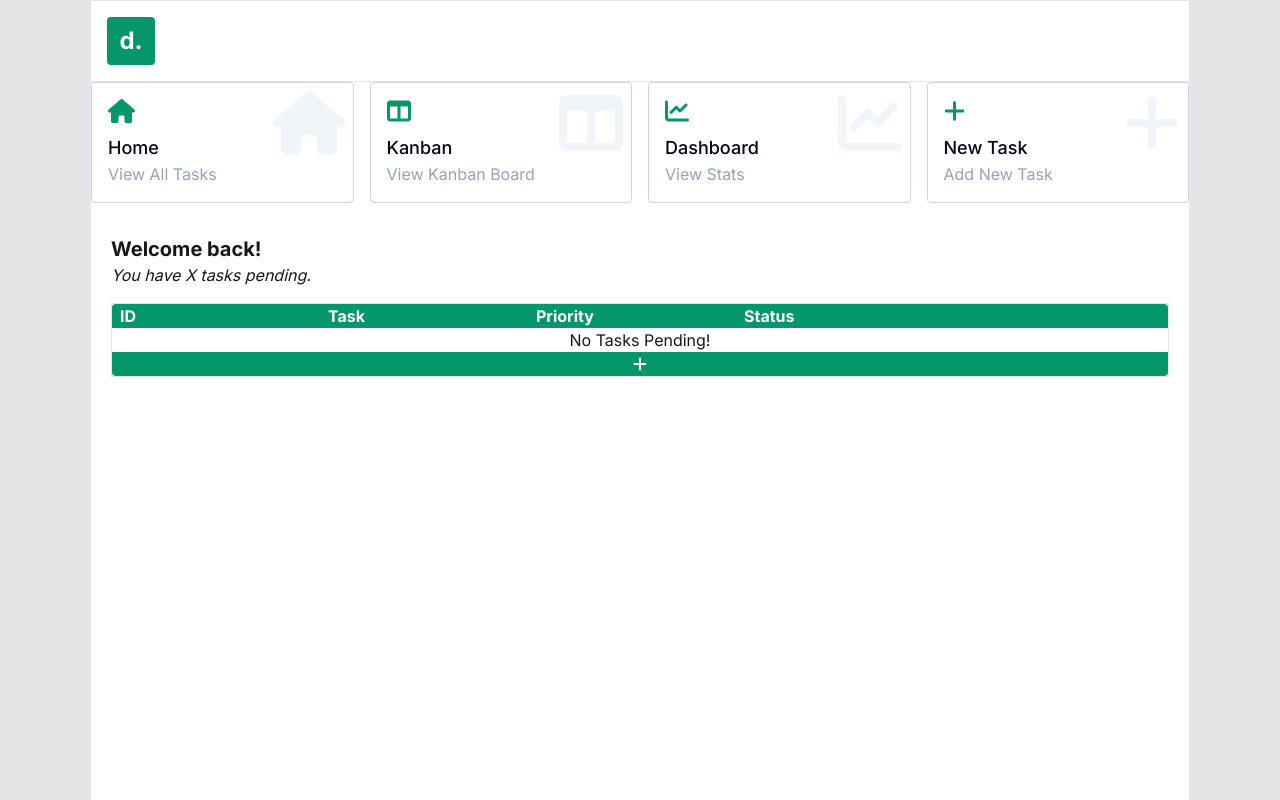
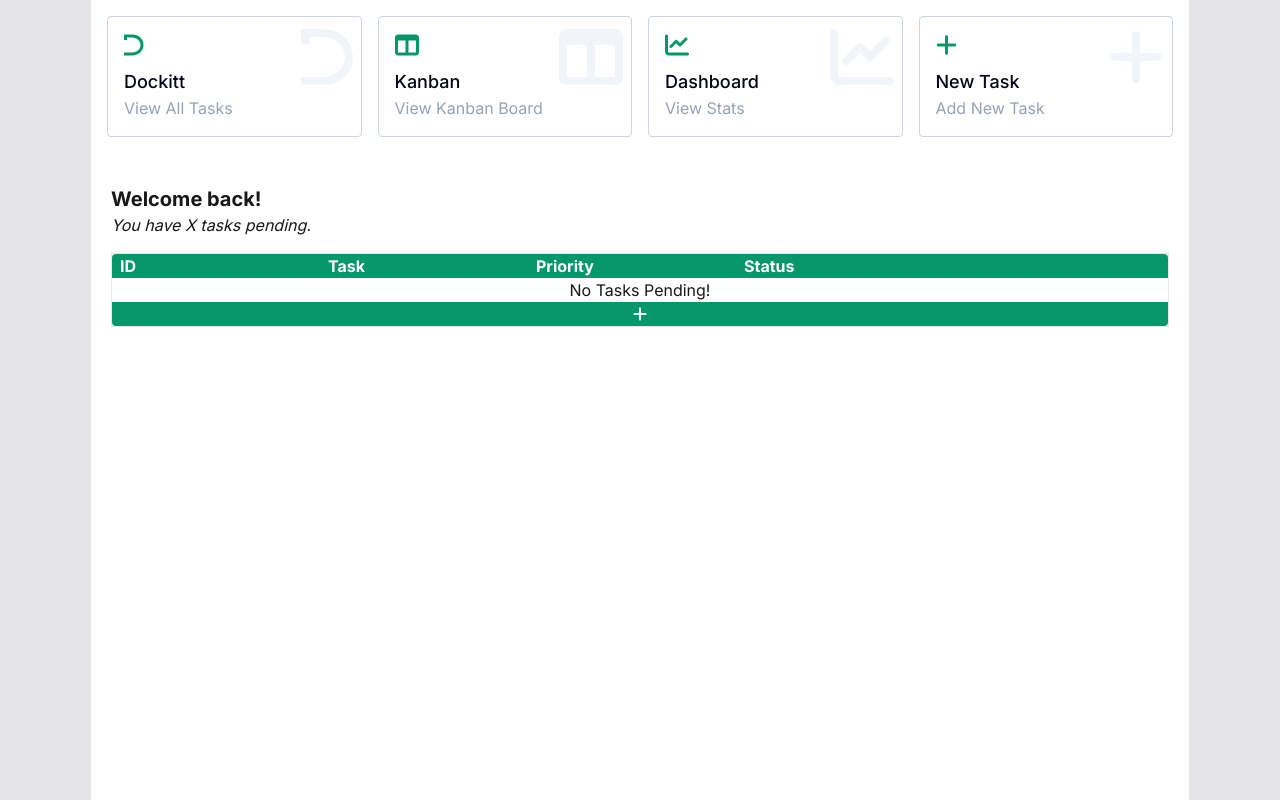
Before and after one commit to williamalowe/next-dockitt, a Next.js app: page / in a window 1280 px wide. Built offline with nearby package versions, Linux system fonts and the light colour scheme.

Commit message:
feat: add alternative navbar

```diff
--- a/src/app/layout.tsx
+++ b/src/app/layout.tsx
@@ -22,9 +22,7 @@
       <body className={`${inter.className} bg-zinc-200 text-zinc-900 min-h-screen`}>
         <Container>
           <Header />
-          <LinkContainer />
           {children}
-
         </Container>
       </body>
     </html>
--- a/src/components/header.tsx
+++ b/src/components/header.tsx
@@ -1,17 +1,50 @@
-"use client";
-import Link from "next/link";
-import { usePathname } from "next/navigation";
-import LinkContainer from "./link-container";
+import {
+  faChartLine,
+  faPlus,
+  faTableColumns,
+} from "@fortawesome/free-solid-svg-icons";
+import LinkCard from "./link-card";
+import { FontAwesomeIcon } from "@fortawesome/react-fontawesome";
+import { faDyalog } from "@fortawesome/free-brands-svg-icons";
 
 export default function Header() {
-
+  const navLinks = [
+    {
+      title: "Dockitt",
+      subtitle: "View All Tasks",
+      href: "/",
+      icon: faDyalog,
+    },
+    {
+      title: "Kanban",
+      subtitle: "View Kanban Board",
+      href: "/kanban",
+      icon: faTableColumns,
+    },
+    {
+      title: "Dashboard",
+      subtitle: "View Stats",
+      href: "/dashboard",
+      icon: faChartLine,
+    },
+    {
+      title: "New Task",
+      subtitle: "Add New Task",
+      href: "/new-task",
+      icon: faPlus,
+    },
+  ];
   return (
-    <header className="border-y p-4 flex items-center">
-      <Link href="/">
-        <div className="bg-emerald-600 w-12 h-12 text-white flex items-center justify-center text-2xl font-bold rounded">
-          d.
-        </div>
-      </Link>
-    </header>
+    <nav className="grid gap-4 grid-cols-2 lg:grid-cols-4 p-4">
+      {navLinks.map((link) => (
+        <LinkCard
+          key={link.href}
+          title={link.title}
+          subtitle={link.subtitle}
+          href={link.href}
+          icon={link.icon}
+        />
+      ))}
+    </nav>
   );
 }
--- a/src/components/link-container.tsx
+++ /dev/null
@@ -1,49 +0,0 @@
-import {
-  faChartLine,
-  faHouse,
-  faPlus,
-  faTableColumns,
-} from "@fortawesome/free-solid-svg-icons";
-import LinkCard from "./link-card";
-
-export default function LinkContainer() {
-  const navLinks = [
-    {
-      title: "Home",
-      subtitle: "View All Tasks",
-      href: "/",
-      icon: faHouse,
-    },
-    {
-      title: "Kanban",
-      subtitle: "View Kanban Board",
-      href: "/kanban",
-      icon: faTableColumns,
-    },
-    {
-      title: "Dashboard",
-      subtitle: "View Stats",
-      href: "/dashboard",
-      icon: faChartLine,
-    },
-    {
-      title: "New Task",
-      subtitle: "Add New Task",
-      href: "/new-task",
-      icon: faPlus,
-    },
-  ];
-  return (
-    <nav className="grid gap-4 grid-cols-2 lg:grid-cols-4">
-      {navLinks.map((link) => (
-        <LinkCard
-          key={link.href}
-          title={link.title}
-          subtitle={link.subtitle}
-          href={link.href}
-          icon={link.icon}
-        />
-      ))}
-    </nav>
-  );
-}
```
